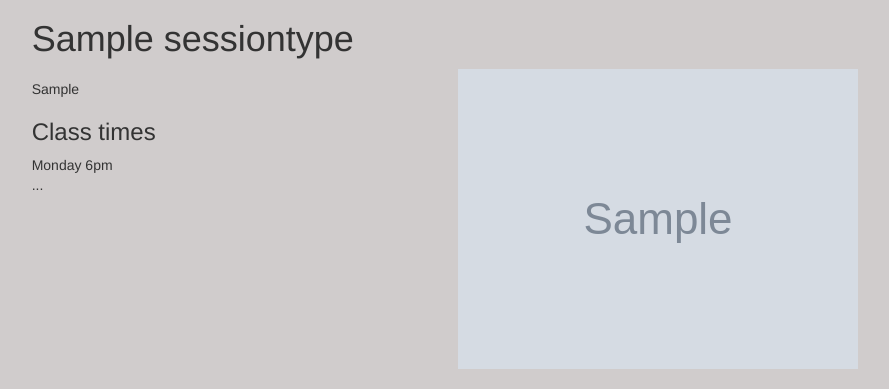
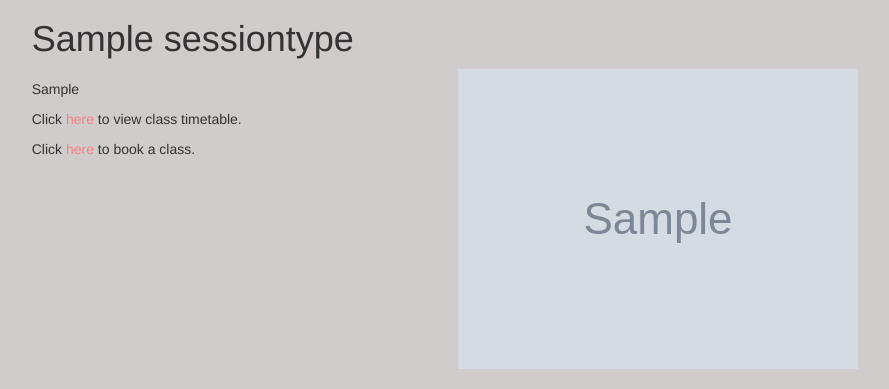
Before and after one commit to rebkwok/sunshine, a Django app: page /1/classes/ in a window 1280 px wide. Shown: the part 51-440 px from the top of the page, without its empty margins (90-979 px from the left). Run offline with Django 3.2, Linux system fonts and the light colour scheme; tables that the repository leaves empty hold one stand-in row (values such as "Sample post"); grey boxes marked "Sample" are stand-in pictures; parts of the project's set-up code (start-up, migrations or seed data) failed here and were passed over; some libraries are stand-ins or nearby versions.

Commit message:
fixed error on classes page

```diff
--- a/polefit/website/templates/website/classes.html
+++ b/polefit/website/templates/website/classes.html
@@ -21,9 +21,8 @@
             <div class="col-sm-4 col-sm-offset-1">
                 <p>{{ selected_session.info|linebreaks}}</p>
 
-                <h3>Class times</h3>
-                <p>Monday 6pm<br/>
-                ...</p>
+                <p>Click <a href="{% url 'website:this_week_table' %}">here</a> to view class timetable.</p>
+                <p>Click <a href="{% url 'website:booking' %}">here</a> to book a class.</p>
 
             </div>
             <div class="col-sm-6">
```
